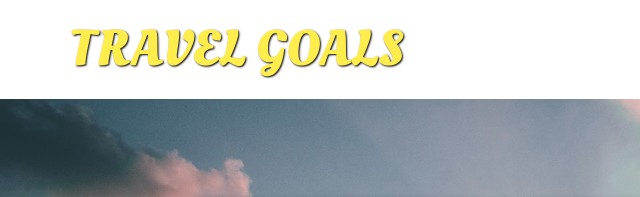
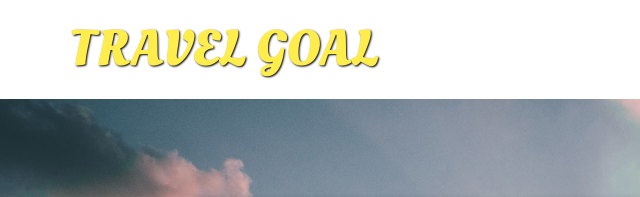
Before and after one commit to Skyten/01-landing-page, a plain HTML site: page index.html in a window 1280 px wide. Shown: the top 197 px of the page, 0-640 px from the left. Drawn offline with Linux system fonts and the light colour scheme.

Commit message:
changed page-logo

```diff
--- a/index.html
+++ b/index.html
@@ -13,7 +13,7 @@
   <body>
     <header>
       <div id="page-logo">
-        <a href="./index.html">Travel Goals</a>
+        <a href="./index.html">Travel Goal</a>
       </div>
       <nav>
         <ul>
```
